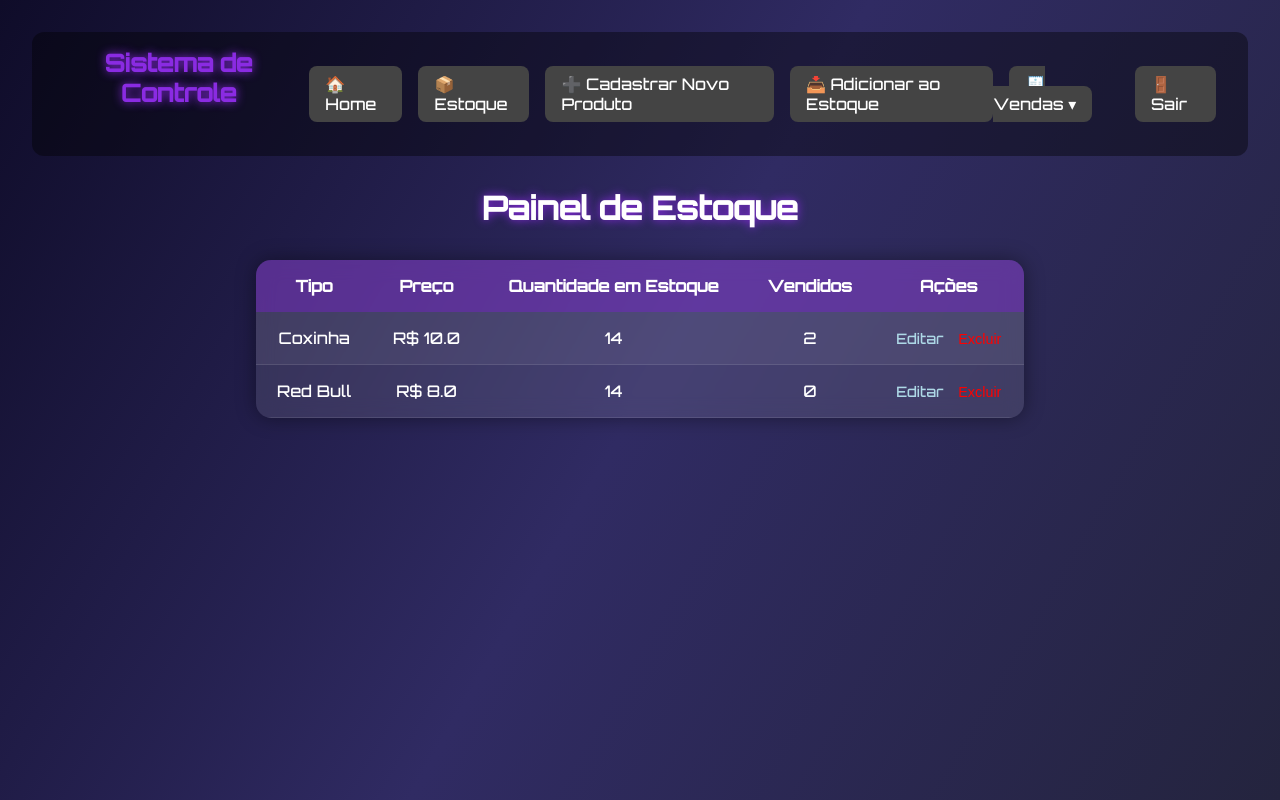
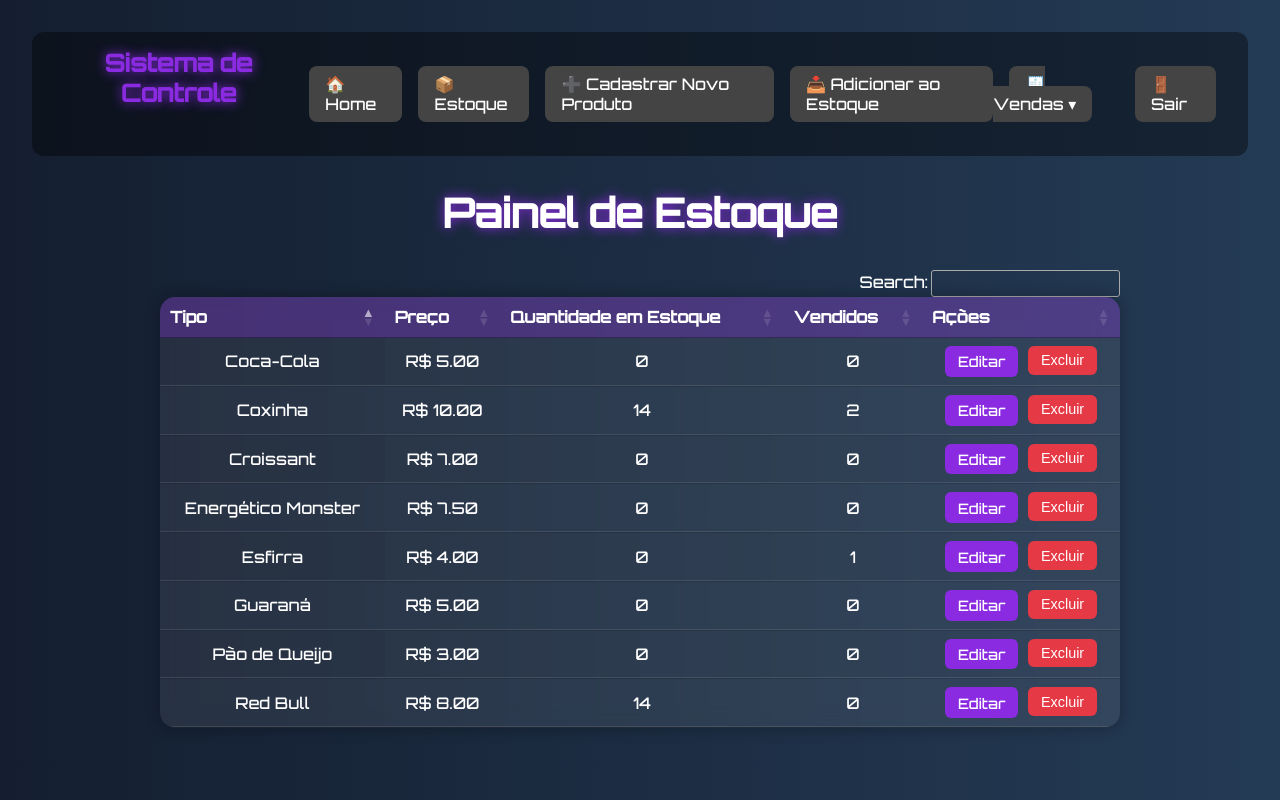
Before and after one commit to Kauee01/Projeto-Integrador-UNIVESP, a Flask app: page /painel in a window 1280 px wide. Run offline with Flask 3, Linux system fonts and the light colour scheme; a user stored in the database is signed in; some libraries are stand-ins or nearby versions.

Commit message:
:construction: Terminando painel de estoque

```diff
--- a/routes.py
+++ b/routes.py
@@ -8,29 +8,32 @@ from werkzeug.security import check_password_hash, generate_password_hash
 
 def register_routes(app):
 
-    # ---------- EXCLUIR PRODUTO ----------
     @app.route('/excluir-produto/<int:produto_id>', methods=['POST'])
     def excluir_produto(produto_id):
         if 'usuario' not in session:
             return redirect(url_for('login_view'))
 
         produto = Produto.query.get_or_404(produto_id)
+        if ItemVenda.query.filter_by(produto_id=produto.id).first():
+            return "Este produto está relacionado a vendas e não pode ser excluído.", 400
+
         db.session.delete(produto)
         db.session.commit()
         return redirect(url_for('painel'))
 
-    # ---------- EXCLUIR TIPO DE PAGAMENTO ----------
     @app.route('/excluir-tipopagamento/<int:tipo_id>', methods=['POST'])
     def excluir_tipo_pagamento(tipo_id):
         if 'usuario' not in session:
             return redirect(url_for('login_view'))
 
         tipo = TipoPagamento.query.get_or_404(tipo_id)
+        if Venda.query.filter_by(tipo_pagamento_id=tipo.id).first():
+            return "Este tipo de pagamento já foi usado em uma venda e não pode ser excluído.", 400
+
         db.session.delete(tipo)
         db.session.commit()
         return redirect(url_for('cadastrar_pagamento'))
 
-    # ---------- EDITAR PRODUTO ----------
     @app.route('/editar-produto/<int:produto_id>', methods=['GET', 'POST'])
     def editar_produto(produto_id):
         if 'usuario' not in session:
@@ -42,16 +45,20 @@ def register_routes(app):
         if request.method == 'POST':
             novo_tipo_id = request.form['tipo_produto_id']
             nova_quantidade = request.form['quantidade']
+            novo_preco = request.form['preco']
 
             produto.tipo_produto_id = novo_tipo_id
             produto.quantidade = nova_quantidade
+
+            tipo = TipoProduto.query.get(novo_tipo_id)
+            if tipo:
+                tipo.preco = novo_preco
 
             db.session.commit()
             return redirect(url_for('painel'))
 
         return render_template('editar_produto.html', produto=produto, tipos=tipos)
 
-    # ---------- LOGIN ----------
     @app.route('/')
     def login_view():
         return render_template('login.html')
@@ -73,7 +80,6 @@ def register_routes(app):
         else:
             return render_template('login.html', erro="Usuário ou senha inválidos")
 
-    # ---------- CADASTRO DE USUÁRIO ----------
     @app.route('/cadastrar-usuario', methods=['GET', 'POST'])
     def cadastrar_usuario():
         if request.method == 'POST':
@@ -105,13 +111,11 @@ def register_routes(app):
 
         return render_template('cadastro.html')
 
-    # ---------- LOGOUT ----------
     @app.route('/logout')
     def logout():
         session.pop('usuario', None)
         return redirect(url_for('login_view'))
 
-    # ---------- HOME ----------
     @app.route('/home')
     def home():
         if 'usuario' not in session:
@@ -129,7 +133,6 @@ def register_routes(app):
             valor_total=f"{valor_total:.2f}"
         )
 
-    # ---------- FORMULÁRIO DE CADASTRO DE PRODUTO ----------
     @app.route('/cadastrar-produto', methods=['GET', 'POST'])
     def exibir_form_produto():
         if 'usuario' not in session:
@@ -159,7 +162,6 @@ def register_routes(app):
 
         return render_template('cadastrar_produto.html', categorias=categorias)
 
-    # ---------- REGISTRAR VENDA (HTML) ----------
     @app.route('/registrar-venda', methods=['GET'])
     def registrar_venda_view():
         if 'usuario' not in session:
@@ -169,7 +171,6 @@ def register_routes(app):
         pagamentos = TipoPagamento.query.all()
         return render_template('registrar_venda.html', tipos=tipos, pagamentos=pagamentos)
 
-    # ---------- CADASTRAR TIPO DE PAGAMENTO (HTML) ----------
     @app.route('/cadastrar-pagamento', methods=['GET', 'POST'])
     def cadastrar_pagamento():
         if 'usuario' not in session:
@@ -195,7 +196,6 @@ def register_routes(app):
 
         return render_template('cadastrar_pagamento.html', tipos_pagamento=tipos_pagamento)
 
-    # ---------- LISTAR VENDAS (HTML) ----------
     @app.route('/listar-vendas')
     def listar_vendas_html():
         if 'usuario' not in session:
@@ -204,7 +204,6 @@ def register_routes(app):
         vendas = Venda.query.all()
         return render_template('listar_vendas.html', vendas=vendas)
 
-    # ---------- ADICIONAR ESTOQUE ----------
     @app.route('/adicionar-estoque', methods=['GET', 'POST'])
     def adicionar_estoque():
         if 'usuario' not in session:
@@ -228,7 +227,6 @@ def register_routes(app):
 
         return render_template('adicionar_estoque.html', produtos=tipos)
 
-    # ---------- API - CRIAR TIPO DE PAGAMENTO ----------
     @app.route('/tipopagamento', methods=['POST'])
     def criar_tipo_pagamento():
         data = request.get_json()
@@ -265,7 +263,6 @@ def register_routes(app):
             'erros': erros
         }), 201
 
-    # ---------- API - LISTAR TIPOS DE PAGAMENTO ----------
     @app.route('/tipopagamento', methods=['GET'])
     def listar_tipos_pagamento():
         if 'usuario' not in session:
@@ -274,7 +271,6 @@ def register_routes(app):
         tipos = TipoPagamento.query.all()
         return jsonify([{'id': t.id, 'nome': t.nome} for t in tipos])
 
-    # ---------- PAINEL ----------
     @app.route('/painel')
     def painel():
         if 'usuario' not in session:
@@ -282,18 +278,21 @@ def register_routes(app):
 
         tipos = TipoProduto.query.all()
         dados_estoque = []
+
         for tipo in tipos:
-            produtos = Produto.query.filter_by(tipo_produto_id=tipo.id).all()
-            for produto in produtos:
-                qtd_vendida = sum(
-                    item.quantidade for item in tipo.itens_venda if item.tipo_produto_id == tipo.id
-                )
-                dados_estoque.append({
-                    'id': produto.id,
-                    'tipo': tipo.nome,
-                    'estoque': produto.quantidade,
-                    'vendido': qtd_vendida,
-                    'preco': float(tipo.preco)
-                })
+            produto = Produto.query.filter_by(tipo_produto_id=tipo.id).first()
+            quantidade_estoque = produto.quantidade if produto else 0
+
+            qtd_vendida = db.session.query(func.sum(ItemVenda.quantidade))\
+                .filter(ItemVenda.tipo_produto_id == tipo.id)\
+                .scalar() or 0
+
+            dados_estoque.append({
+                'id': produto.id if produto else None,
+                'tipo': tipo.nome,
+                'estoque': quantidade_estoque,
+                'vendido': qtd_vendida,
+                'preco': float(tipo.preco)
+            })
 
         return render_template('painel.html', produtos=dados_estoque)
--- a/templates/painel.html
+++ b/templates/painel.html
@@ -5,6 +5,11 @@
 {% block title %}Painel de Estoque{% endblock %}
 
 {% block content %}
+<!-- Importações do DataTables e Bootstrap -->
+<link rel="stylesheet" href="https://cdn.datatables.net/1.13.6/css/jquery.dataTables.min.css">
+<script src="https://code.jquery.com/jquery-3.7.0.min.js"></script>
+<script src="https://cdn.datatables.net/1.13.6/js/jquery.dataTables.min.js"></script>
+
 <style>
     * {
         margin: 0;
@@ -14,72 +19,88 @@
 
     body {
         font-family: 'Orbitron', sans-serif;
-        background: linear-gradient(120deg, #0f0c29, #302b63, #24243e);
+        background: linear-gradient(to right, #141e30, #243b55);
         color: #fff;
         min-height: 100vh;
         padding: 2rem;
     }
 
     h1 {
+        text-align: center;
         margin-bottom: 2rem;
-        text-align: center;
-        text-shadow: 0 0 10px #8a2be2;
+        font-size: 2.5rem;
+        text-shadow: 0 0 12px #8a2be2;
     }
 
     table {
+        width: 90%;
+        margin: 0 auto;
         border-collapse: collapse;
-        background: rgba(255, 255, 255, 0.1);
-        backdrop-filter: blur(10px);
+        background-color: rgba(255, 255, 255, 0.08);
         border-radius: 15px;
         overflow: hidden;
-        box-shadow: 0 0 20px rgba(0, 0, 0, 0.4);
-        width: 80%;
-        margin: 0 auto;
+        box-shadow: 0 0 15px rgba(0,0,0,0.3);
     }
 
     th, td {
         padding: 1rem;
         text-align: center;
+        color: white;
     }
 
     th {
-        background-color: rgba(138, 43, 226, 0.4);
+        background-color: rgba(138, 43, 226, 0.3);
+        font-weight: bold;
     }
 
     tr:nth-child(even) {
-        background-color: rgba(255, 255, 255, 0.05);
+        background-color: rgba(255, 255, 255, 0.04);
     }
 
     tr:hover {
-        background-color: rgba(255, 255, 255, 0.2);
+        background-color: rgba(255, 255, 255, 0.1);
     }
 
-    td {
-        border-bottom: 1px solid rgba(255, 255, 255, 0.1);
+    .acoes {
+        display: flex;
+        justify-content: center;
+        gap: 10px;
     }
 
-    a.editar {
-        color: lightblue;
+    .btn-editar,
+    .btn-excluir {
+        padding: 0.4rem 0.8rem;
+        font-size: 0.9rem;
+        border-radius: 6px;
+        border: none;
+        cursor: pointer;
         text-decoration: none;
-        font-size: 0.9rem;
-        margin-right: 10px;
+        transition: background-color 0.2s;
     }
 
-    form.excluir {
-        display: inline;
+    .btn-editar {
+        background-color: #8a2be2;
+        color: white;
     }
 
-    form.excluir button {
-        color: red;
-        background: none;
-        border: none;
-        cursor: pointer;
-        font-size: 0.9rem;
+    .btn-editar:hover {
+        background-color: #6a1bbf;
+    }
+
+    .btn-excluir {
+        background-color: #e63946;
+        color: white;
+    }
+
+    .btn-excluir:hover {
+        background-color: #c82333;
     }
 </style>
 
 <h1>Painel de Estoque</h1>
-<table>
+
+<table id="estoque" class="display">
+    <thead>
         <tr>
             <th>Tipo</th>
             <th>Preço</th>
@@ -87,20 +108,36 @@
             <th>Vendidos</th>
             <th>Ações</th>
         </tr>
+    </thead>
+    <tbody>
         {% for produto in produtos %}
         <tr>
             <td>{{ produto.tipo }}</td>
-        <td>R$ {{ produto.preco }}</td>
+            <td>R$ {{ "%.2f"|format(produto.preco) }}</td>
             <td>{{ produto.estoque }}</td>
             <td>{{ produto.vendido }}</td>
-        <td>
-            <a href="/editar-produto/{{ produto.id }}" class="editar">Editar</a>
-            <form action="/excluir-produto/{{ produto.id }}" method="POST" class="excluir" onsubmit="return confirm('Tem certeza que deseja excluir?')">
-                <button type="submit">Excluir</button>
+            <td class="acoes">
+                <a href="/editar-produto/{{ produto.id }}" class="btn-editar">Editar</a>
+                <form action="/excluir-produto/{{ produto.id }}" method="POST" onsubmit="return confirm('Tem certeza que deseja excluir?')">
+                    <button type="submit" class="btn-excluir">Excluir</button>
                 </form>
             </td>
         </tr>
         {% endfor %}
+    </tbody>
 </table>
+
+<!-- Ativa o DataTables -->
+<script>
+    $(document).ready(function () {
+        $('#estoque').DataTable({
+            paging: false,
+            info: false,
+            language: {
+                url: "//cdn.datatables.net/plug-ins/1.13.6/i18n/pt-BR.json"
+            }
+        });
+    });
+</script>
 {% endblock %}
 </html>
```
Also changed, not shown: templates/editar_produto.html (+7 -4 lines), instance/database.db. Lines whose indentation alone changed are shown as unchanged.
